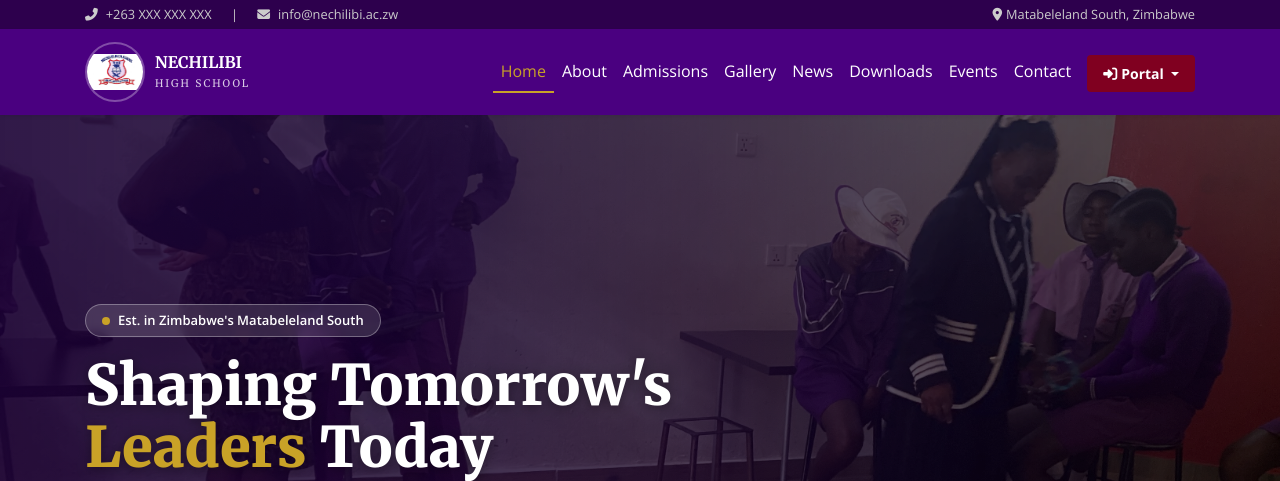
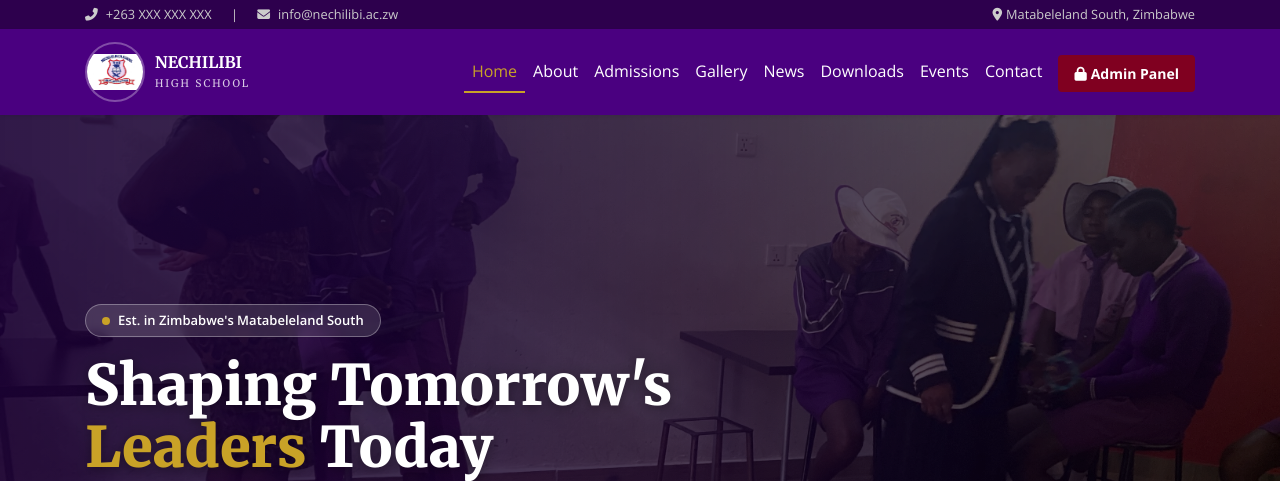
Before and after one commit to Bright-mpala/nechilibi-high-school, a Django app: page / in a window 1280 px wide. Shown: the top 481 px of the page. Run offline with Django 4.2, Linux system fonts and the light colour scheme; data comes from the database, SQL or seed files in the repository; data that the repository does not hold is empty; parts of the project's set-up code (start-up, migrations or seed data) failed here and were passed over; some libraries are stand-ins or nearby versions.

Commit message:
Remove Portal dropdown, keep Admin Panel button in navbar
Co-Authored-By: Claude Sonnet 4.6 <noreply@anthropic.com>

```diff
--- a/templates/public/base.html
+++ b/templates/public/base.html
@@ -122,16 +122,10 @@
           <li class="nav-item"><a class="nav-link" href="/downloads/">Downloads</a></li>
           <li class="nav-item"><a class="nav-link" href="/events/">Events</a></li>
           <li class="nav-item"><a class="nav-link" href="/contact/">Contact</a></li>
-          <li class="nav-item dropdown ml-2">
-            <a class="nav-link dropdown-toggle btn btn-sm btn-accent px-3" href="#" id="portalDropdown" role="button" data-toggle="dropdown" aria-haspopup="true" aria-expanded="false" style="border-radius:4px; margin-top:4px;">
-              <i class="fas fa-sign-in-alt mr-1"></i>Portal
+          <li class="nav-item ml-2">
+            <a class="nav-link btn btn-sm btn-accent px-3" href="/school-admin/" style="border-radius:4px; margin-top:4px;">
+              <i class="fas fa-lock mr-1"></i>Admin Panel
             </a>
-            <div class="dropdown-menu dropdown-menu-right" aria-labelledby="portalDropdown">
-              <a class="dropdown-item" href="/accounts/login/?next=/student/dashboard/"><i class="fas fa-user-graduate mr-2"></i>Student Portal</a>
-              <a class="dropdown-item" href="/accounts/login/?next=/teacher/dashboard/"><i class="fas fa-chalkboard-teacher mr-2"></i>Teacher Portal</a>
-              <div class="dropdown-divider"></div>
-              <a class="dropdown-item" href="/school-admin/"><i class="fas fa-lock mr-2"></i>Admin Panel</a>
-            </div>
           </li>
         </ul>
       </div>
```
